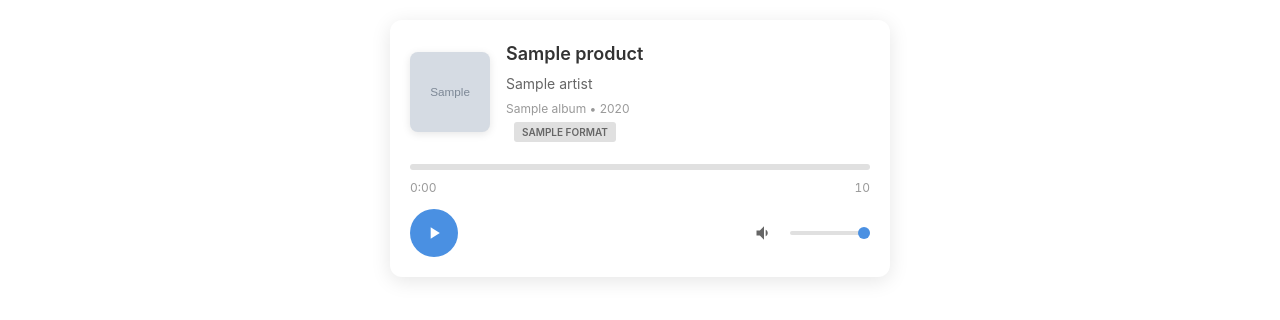
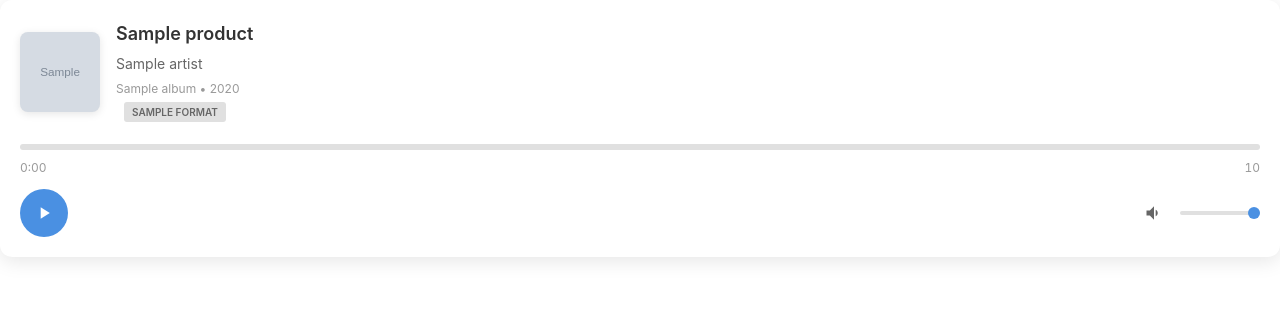
Before and after one commit to DelicateAlchemy/loist-mcp-server, a Python web app: template templates/embed.html in a window 1280 px wide. Shown: the top 320 px of the page. Run offline with Jinja, Linux system fonts and the light colour scheme; the template is opened without the code that fills it: most values are stand-ins (such as "Sample title", 1, 10 or a date in 2020); grey boxes marked "Sample" are stand-in pictures.

Commit message:
fix(embed): Make player container fully responsive for iframe embedding
- Change max-width from fixed 500px to 100% width
- Add min-width constraint for usability (280px)
- Player now adapts to any iframe size from oEmbed maxwidth/maxheight params
- Template is size-agnostic and doesn't need maxwidth/maxheight declaration

```diff
--- a/templates/embed.html
+++ b/templates/embed.html
@@ -63,12 +63,15 @@
         }
 
         .player-container {
-            max-width: 500px;
-            margin: 20px auto;
+            max-width: 100%;
+            width: 100%;
+            margin: 0 auto;
             padding: 20px;
             border-radius: 12px;
             box-shadow: 0 4px 20px var(--shadow);
             background-color: var(--background);
+            /* Responsive: adapts to iframe container size */
+            min-width: 280px; /* Minimum usable width */
         }
 
         .player-header {
```
